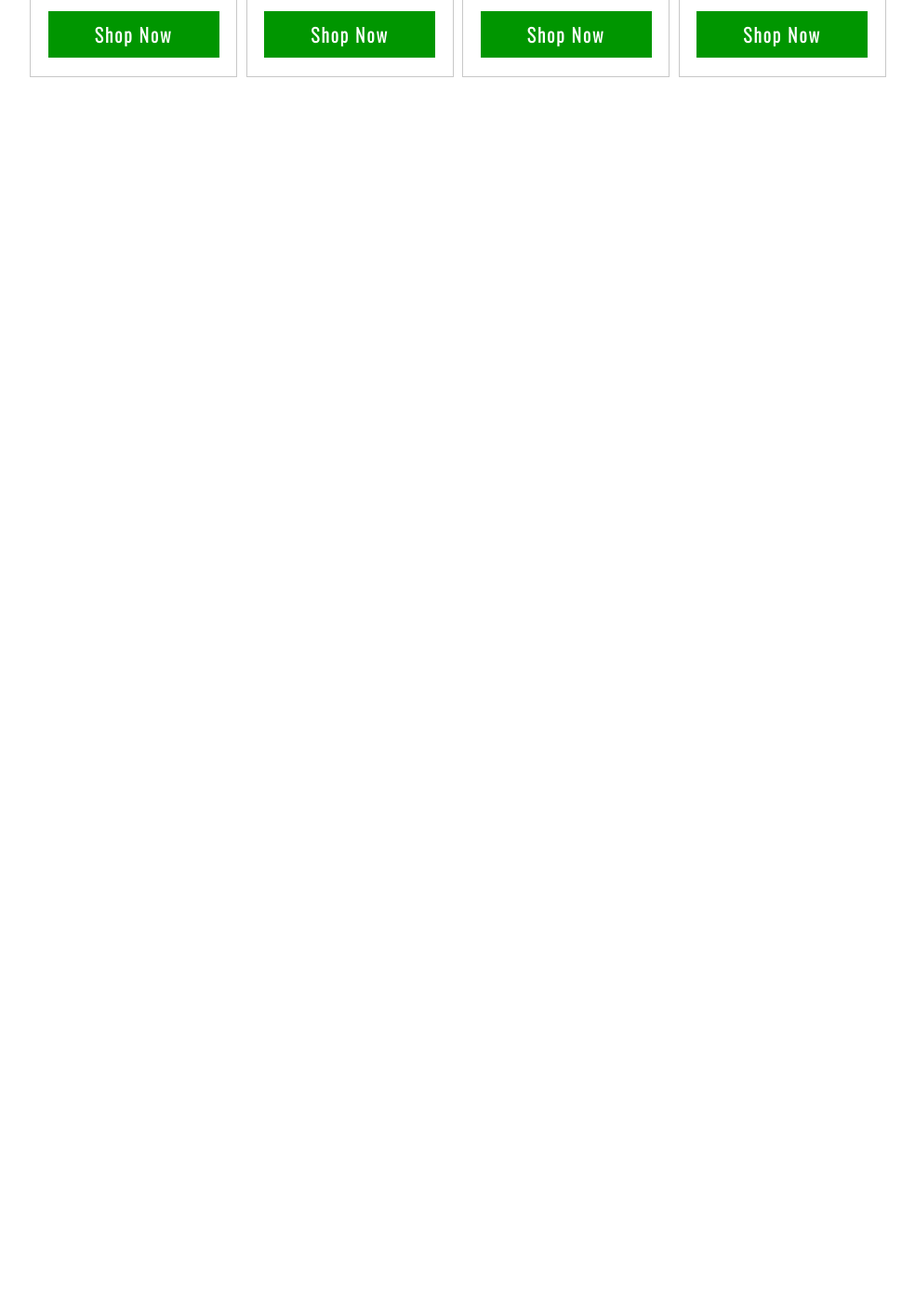
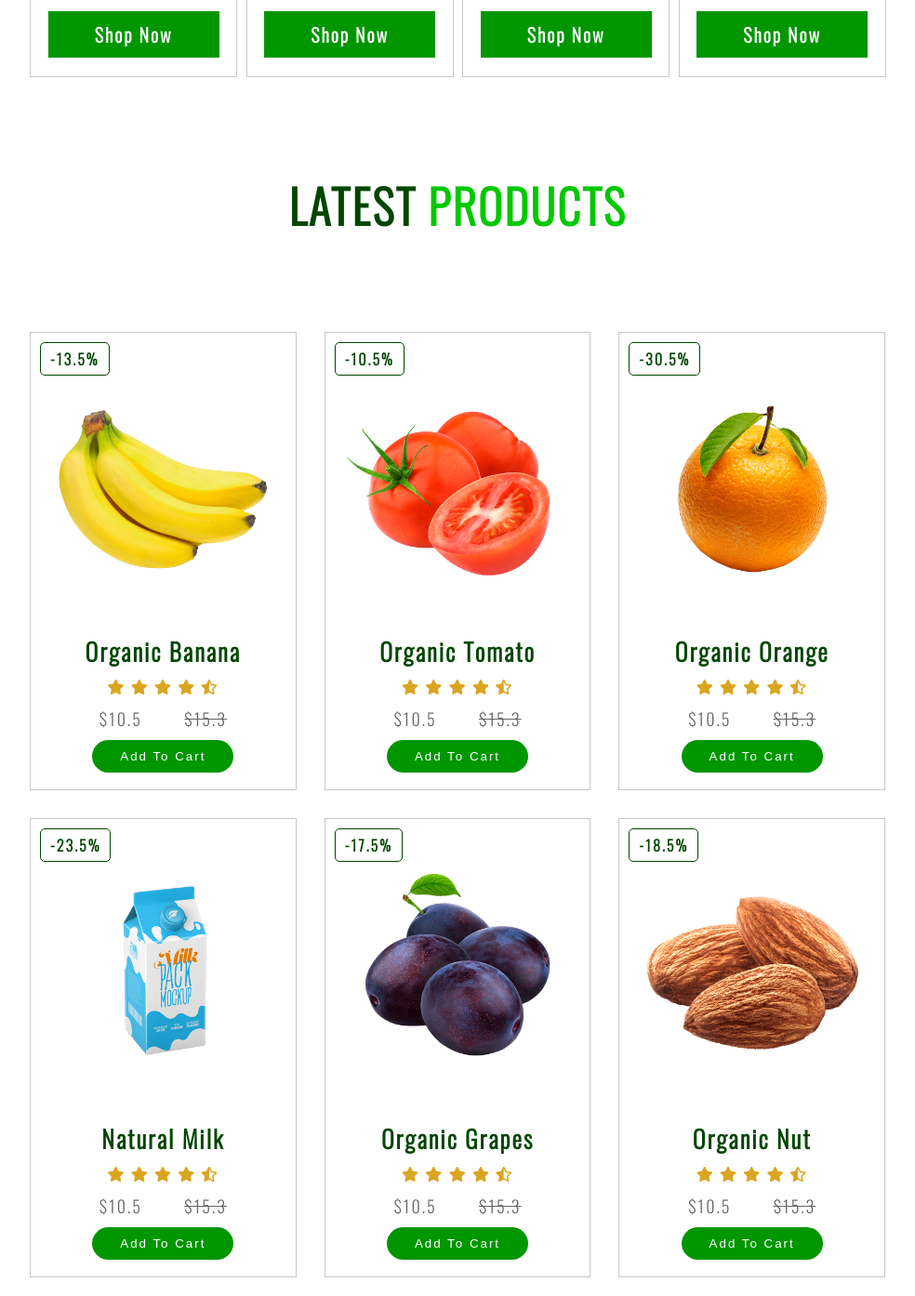
Before and after one commit to mistersakil/grocery-landing-page-using-html-css-js, a PHP site: page / in a window 1280 px wide. Shown: the part 1548-2942 px from the top of the page at 93% size, without its empty margins (148-1132 px from the left). Before the commit the page ends 1631 px from the top, so only its background shows below. Run offline with PHP 8.4, Linux system fonts and the light colour scheme.

Commit message:
completed latest product section

```diff
--- a/css/default.css
+++ b/css/default.css
@@ -37,6 +37,7 @@
   --grey220: rgb(220, 220, 220);
   --grey240: rgb(240, 240, 240);
   --white: rgb(255, 255, 255);
+  --golden: rgb(218, 165, 32);
 }
 
 * {
@@ -102,6 +103,8 @@ a:link {
   padding: 1rem 3rem;
   border-radius: 2rem;
   cursor: pointer;
+  outline: 0;
+  border: 0;
 }
 
 .btn:hover {
--- a/css/responsive.css
+++ b/css/responsive.css
@@ -239,3 +239,43 @@
 }
 
 /* End: Category Section */
+
+/* Product Section */
+@media screen and (max-width: 1200px) {
+  .product {
+    padding: 5rem 2rem;
+  }
+}
+@media screen and (max-width: 1000px) {
+  .product .container .box {
+    flex: 1 1 45%;
+  }
+}
+@media screen and (max-width: 700px) {
+  .product .sectionTitle {
+    font-size: 4rem;
+  }
+  .product .container .box {
+    flex: 1 1 90%;
+  }
+}
+@media screen and (max-width: 300px) {
+  .product {
+    padding: 5rem 1rem;
+  }
+  .product .sectionTitle {
+    font-size: 3rem;
+  }
+  .product .container .box {
+    flex: 1 1 90%;
+    padding: 1rem 0;
+  }
+  .product .container .box .figure {
+    width: 100%;
+    height: 20rem;
+    overflow: hidden;
+    margin-top: 2rem;
+  }
+}
+
+/* End: Product Section */
--- a/css/style.css
+++ b/css/style.css
@@ -358,3 +358,126 @@
 }
 
 /* End: Category Section */
+
+/* Product Section */
+.product {
+  padding: 5rem 18rem 2rem 18rem;
+}
+.product .sectionTitle {
+  text-align: center;
+  text-transform: uppercase;
+  font-weight: 700;
+  font-size: 5rem;
+  color: var(--green100);
+  margin: 2rem 0 10rem 0;
+}
+.product .sectionTitle span {
+  text-transform: inherit;
+  font-weight: inherit;
+  font-size: inherit;
+  color: var(--green200);
+}
+.category .sectionTitle span {
+  text-transform: inherit;
+  font-weight: inherit;
+  font-size: inherit;
+  color: var(--green200);
+}
+.product .container {
+  display: flex;
+  flex-direction: row;
+  flex-wrap: wrap;
+  align-items: center;
+  justify-content: space-between;
+  gap: 3rem;
+}
+.product .container .box {
+  border: 0.1rem solid var(--grey200);
+  flex: 1 1 30%;
+  padding: 2%;
+  position: relative;
+  display: flex;
+  flex-direction: column;
+  align-items: center;
+  justify-content: center;
+}
+
+.product .container .box .discount {
+  font-size: 1.6rem;
+  background-color: var(--white);
+  color: var(--green100);
+  display: inline-block;
+  padding: 0.5rem 1rem;
+  border-radius: 0.5rem;
+  border: 0.1rem solid var(--green100);
+  position: absolute;
+  top: 1rem;
+  left: 1rem;
+}
+
+.product .container .box .icons {
+  position: absolute;
+  top: 1rem;
+  right: 1rem;
+  display: flex;
+  flex-direction: column;
+  opacity: 0;
+}
+.product .container .box:hover .icons {
+  opacity: 1;
+}
+.product .container .box .icons .icon {
+  font-size: 1.6rem;
+  background: var(--green100);
+  margin-bottom: 1rem;
+  width: 3rem;
+  height: 3rem;
+  display: flex;
+  align-items: center;
+  justify-content: center;
+  border-radius: 50%;
+  color: var(--white);
+  cursor: pointer;
+}
+.product .container .box .figure {
+  width: 100%;
+  height: 30rem;
+  overflow: hidden;
+}
+.product .container .box .figure .img {
+  width: 100%;
+  height: 100%;
+  object-fit: contain;
+}
+.product .container .box:hover .figure .img {
+  transform: scale(1.06);
+}
+.product .container .box .title {
+  font-size: 2.6rem;
+  color: var(--green100);
+  line-height: 5rem;
+}
+
+.product .container .box .rating .fas {
+  color: var(--golden);
+  cursor: pointer;
+}
+.product .container .box .price {
+  color: var(--grey);
+  font-size: 1.8rem;
+  padding: 1rem;
+  font-weight: 500;
+  display: flex;
+  flex-direction: row;
+  justify-content: space-evenly;
+  width: 100%;
+}
+.product .container .box .price .previous {
+  text-decoration: line-through;
+}
+
+.product .container .box .btn:hover {
+  background: var(--green100);
+  transform: scale(1);
+}
+/* End: Product Section */
--- a/index.html
+++ b/index.html
@@ -13,6 +13,7 @@
     <link rel="stylesheet" href="./css/responsive.css" />
   </head>
   <body>
+    <!-- Header Section -->
     <section class="header">
       <a href="./" class="logo">
         <i class="fas fa-shopping-bag icon"></i>
@@ -35,6 +36,8 @@
         <i class="fas fa-bars icon"></i>
       </div>
     </section>
+    <!-- End: Header Section -->
+    <!-- Navbar Section -->
     <section class="navbar" id="navbar">
       <nav class="navbarContainer">
         <a class="navLink" href="#home">home</a>
@@ -56,6 +59,8 @@
         </a>
       </div>
     </section>
+    <!-- End: Navbar Section -->
+    <!-- Home Section -->
     <section id="home" class="home">
       <div class="container">
         <figure class="image">
@@ -68,6 +73,7 @@
         </article>
       </div>
     </section>
+    <!-- End Home Section -->
 
     <!-- Banner Section -->
 
@@ -145,6 +151,174 @@
     </section>
     <!-- End: Category Section -->
 
+    <!--  Product Section -->
+
+    <section id="product" class="product">
+      <h2 class="sectionTitle">Latest <span>products</span></h2>
+      <div class="container">
+        <div class="box">
+          <h3 class="discount">-13.5%</h3>
+          <div class="icons">
+            <i class="fas fa-heart icon"></i>
+            <i class="fas fa-share icon"></i>
+            <i class="fas fa-eye icon"></i>
+          </div>
+          <figure class="figure">
+            <img src="./images/product-1.png" alt="product-1" class="img" />
+          </figure>
+          <h2 class="title">Organic Banana</h2>
+          <div class="rating">
+            <i class="fas fa-star"></i>
+            <i class="fas fa-star"></i>
+            <i class="fas fa-star"></i>
+            <i class="fas fa-star"></i>
+            <i class="fas fa-star-half-alt"></i>
+          </div>
+          <div class="price">
+            <span class="present">$10.5</span
+            ><span class="previous">$15.3</span>
+          </div>
+
+          <button type="button" class="btn">Add To Cart</button>
+        </div>
+        <!-- /.box -->
+        <div class="box">
+          <h3 class="discount">-10.5%</h3>
+          <div class="icons">
+            <i class="fas fa-heart icon"></i>
+            <i class="fas fa-share icon"></i>
+            <i class="fas fa-eye icon"></i>
+          </div>
+          <figure class="figure">
+            <img src="./images/product-2.png" alt="product-1" class="img" />
+          </figure>
+          <h2 class="title">Organic Tomato</h2>
+          <div class="rating">
+            <i class="fas fa-star"></i>
+            <i class="fas fa-star"></i>
+            <i class="fas fa-star"></i>
+            <i class="fas fa-star"></i>
+            <i class="fas fa-star-half-alt"></i>
+          </div>
+          <div class="price">
+            <span class="present">$10.5</span
+            ><span class="previous">$15.3</span>
+          </div>
+
+          <button type="button" class="btn">Add To Cart</button>
+        </div>
+        <!-- /.box -->
+        <div class="box">
+          <h3 class="discount">-30.5%</h3>
+          <div class="icons">
+            <i class="fas fa-heart icon"></i>
+            <i class="fas fa-share icon"></i>
+            <i class="fas fa-eye icon"></i>
+          </div>
+          <figure class="figure">
+            <img src="./images/product-3.png" alt="product-1" class="img" />
+          </figure>
+          <h2 class="title">Organic Orange</h2>
+          <div class="rating">
+            <i class="fas fa-star"></i>
+            <i class="fas fa-star"></i>
+            <i class="fas fa-star"></i>
+            <i class="fas fa-star"></i>
+            <i class="fas fa-star-half-alt"></i>
+          </div>
+          <div class="price">
+            <span class="present">$10.5</span
+            ><span class="previous">$15.3</span>
+          </div>
+
+          <button type="button" class="btn">Add To Cart</button>
+        </div>
+        <!-- /.box -->
+        <div class="box">
+          <h3 class="discount">-23.5%</h3>
+          <div class="icons">
+            <i class="fas fa-heart icon"></i>
+            <i class="fas fa-share icon"></i>
+            <i class="fas fa-eye icon"></i>
+          </div>
+          <figure class="figure">
+            <img src="./images/product-4.png" alt="product-1" class="img" />
+          </figure>
+          <h2 class="title">Natural Milk</h2>
+          <div class="rating">
+            <i class="fas fa-star"></i>
+            <i class="fas fa-star"></i>
+            <i class="fas fa-star"></i>
+            <i class="fas fa-star"></i>
+            <i class="fas fa-star-half-alt"></i>
+          </div>
+          <div class="price">
+            <span class="present">$10.5</span
+            ><span class="previous">$15.3</span>
+          </div>
+
+          <button type="button" class="btn">Add To Cart</button>
+        </div>
+        <!-- /.box -->
+        <div class="box">
+          <h3 class="discount">-17.5%</h3>
+          <div class="icons">
+            <i class="fas fa-heart icon"></i>
+            <i class="fas fa-share icon"></i>
+            <i class="fas fa-eye icon"></i>
+          </div>
+          <figure class="figure">
+            <img src="./images/product-5.png" alt="product-1" class="img" />
+          </figure>
+          <h2 class="title">Organic Grapes</h2>
+          <div class="rating">
+            <i class="fas fa-star"></i>
+            <i class="fas fa-star"></i>
+            <i class="fas fa-star"></i>
+            <i class="fas fa-star"></i>
+            <i class="fas fa-star-half-alt"></i>
+          </div>
+          <div class="price">
+            <span class="present">$10.5</span
+            ><span class="previous">$15.3</span>
+          </div>
+
+          <button type="button" class="btn">Add To Cart</button>
+        </div>
+        <!-- /.box -->
+        <div class="box">
+          <h3 class="discount">-18.5%</h3>
+          <div class="icons">
+            <i class="fas fa-heart icon"></i>
+            <i class="fas fa-share icon"></i>
+            <i class="fas fa-eye icon"></i>
+          </div>
+          <figure class="figure">
+            <img src="./images/product-6.png" alt="product-1" class="img" />
+          </figure>
+          <h2 class="title">Organic Nut</h2>
+          <div class="rating">
+            <i class="fas fa-star"></i>
+            <i class="fas fa-star"></i>
+            <i class="fas fa-star"></i>
+            <i class="fas fa-star"></i>
+            <i class="fas fa-star-half-alt"></i>
+          </div>
+          <div class="price">
+            <span class="present">$10.5</span
+            ><span class="previous">$15.3</span>
+          </div>
+
+          <button type="button" class="btn">Add To Cart</button>
+        </div>
+        <!-- /.box -->
+      </div>
+      <!-- /.container -->
+    </section>
+    <!-- /.product -->
+
+    <!-- End: Product Section -->
+
     <!-- Scripts  -->
     <script src="./js/main.js"></script>
   </body>
```
Also changed, not shown: README.md.
